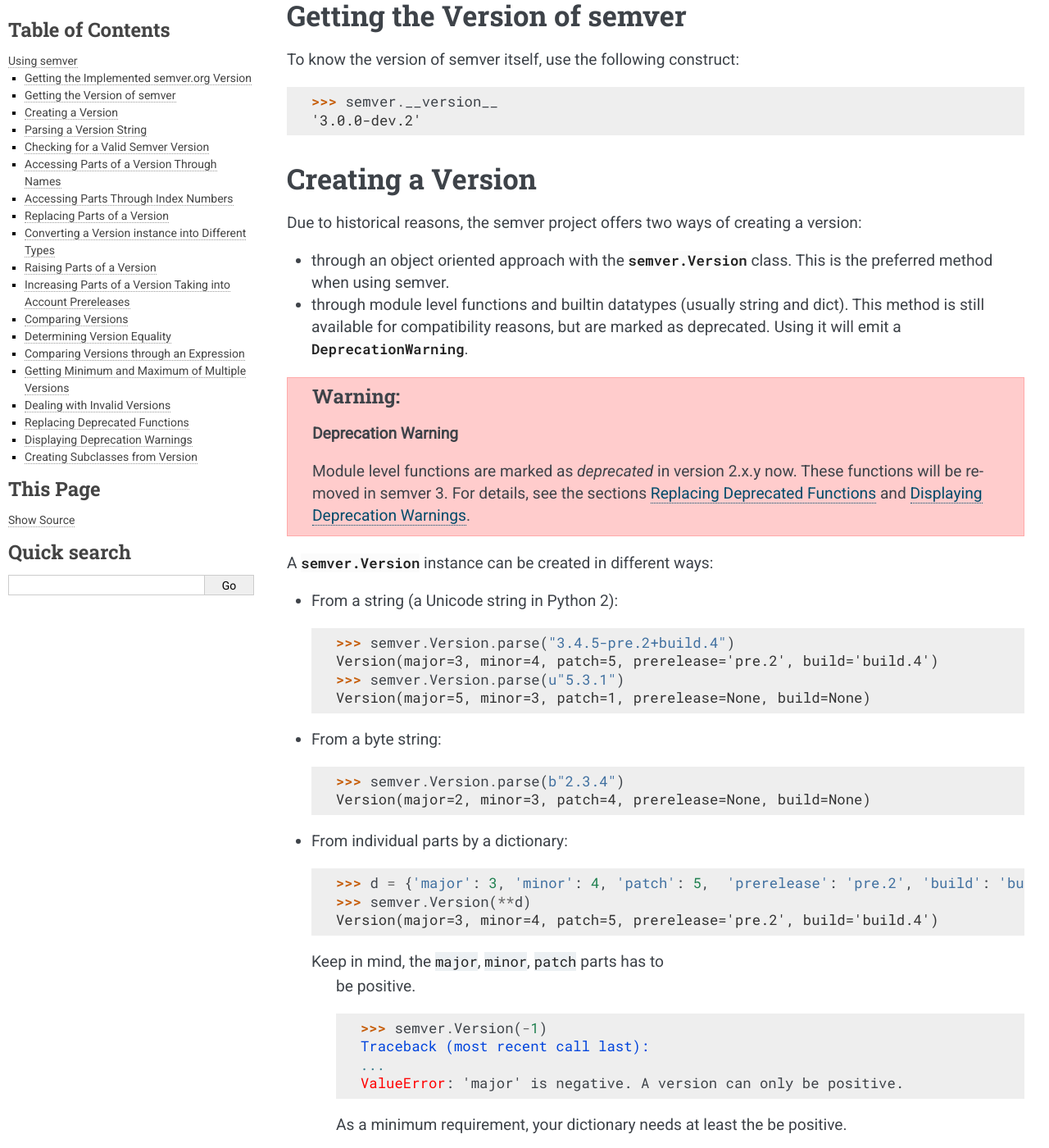
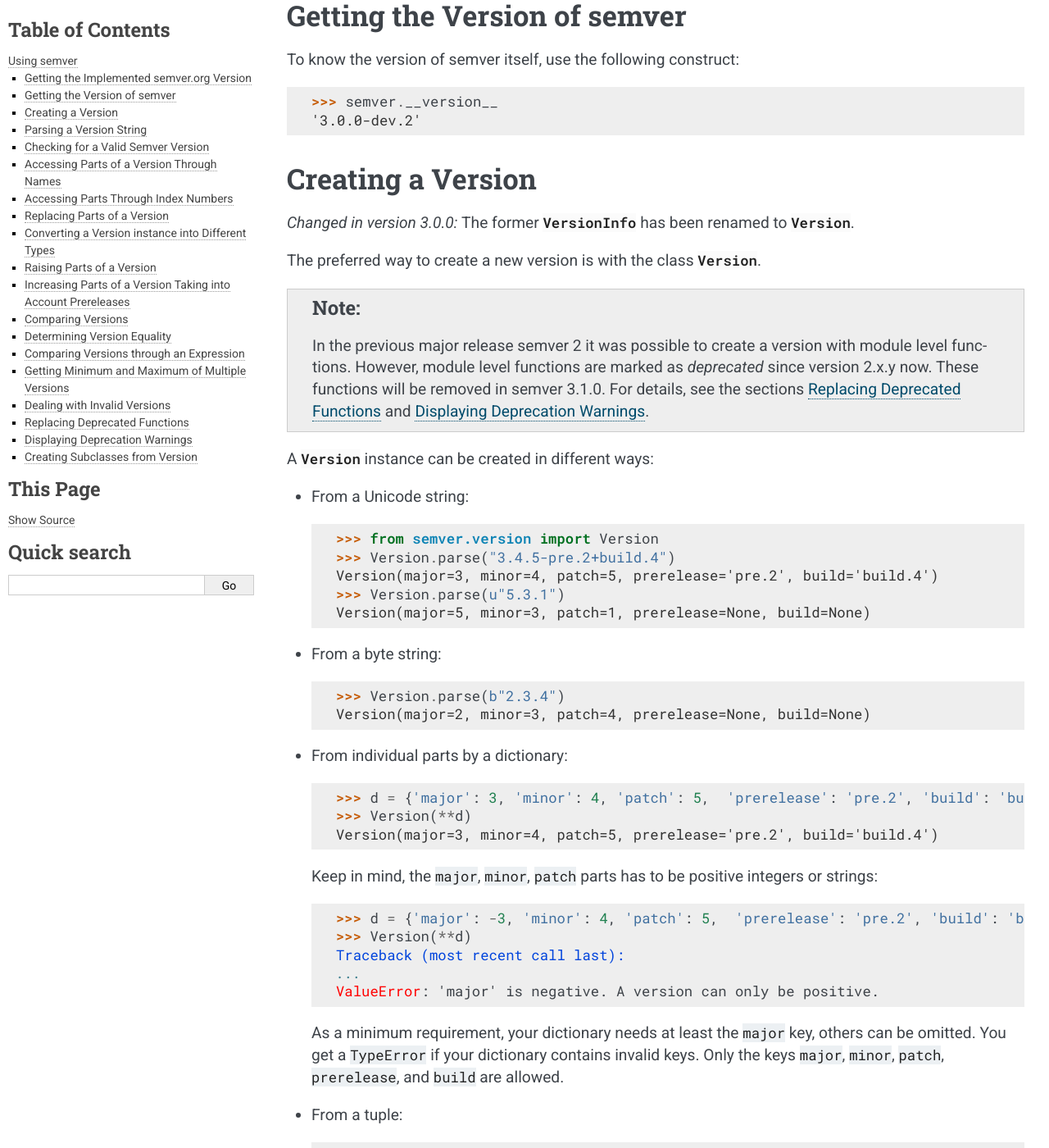
Before and after one commit to python-semver/python-semver, a Sphinx documentation site: the page built from docs/usage.rst, in a window 1280 px wide and 1400 px high, scrolled down 499 px. Shown: the whole window at 82% size. Built offline with Sphinx 7.4.7, drawn with Linux system fonts in a browser that asks for light colours; pages that are not in the unit, such as notebooks, are missing from menus; some of the changed text lies outside the part shown.

Commit message:
Fix #312: Rework Usage section
* Correct :class: directive and use :class:`~semver.version.Version`
* Mention the rename of VersionInfo -> Version class
* Remove semver. prefix in doctests to make examples shorter
* Correct some references to dunder methods like __getitem__, __gt__ etc.
* Use :py:exec: reference to Python exceptions.
* Remove inconsistencies and mention module level function as
  deprecated and discouraged from using
* Make empty super() call in semverwithvprefix.py example
* Add changelog.d file

```diff
--- a/docs/semverwithvprefix.py
+++ b/docs/semverwithvprefix.py
@@ -7,15 +7,13 @@ class SemVerWithVPrefix(Version):
     """
 
     @classmethod
-    def parse(cls, version):
+    def parse(cls, version: str) -> "SemVerWithVPrefix":
         """
         Parse version string to a Version instance.
 
         :param version: version string with "v" or "V" prefix
-        :type version: str
         :raises ValueError: when version does not start with "v" or "V"
         :return: a new instance
-        :rtype: :class:`SemVerWithVPrefix`
         """
         if not version[0] in ("v", "V"):
             raise ValueError(
@@ -23,9 +21,8 @@ class SemVerWithVPrefix(Version):
                     v=version
                 )
             )
-        self = super(SemVerWithVPrefix, cls).parse(version[1:])
-        return self
+        return super().parse(version[1:])
 
-    def __str__(self):
+    def __str__(self) -> str:
         # Reconstruct the tag
-        return "v" + super(SemVerWithVPrefix, self).__str__()
+        return "v" + super().__str__()
--- a/docs/usage.rst
+++ b/docs/usage.rst
@@ -1,7 +1,7 @@
 Using semver
 ============
 
-The ``semver`` module can store a version in the :class:`semver.Version` class.
+The :mod:`semver` module can store a version in the :class:`~semver.version.Version` class.
 For historical reasons, a version can be also stored as a string or dictionary.
 
 Each type can be converted into the other, if the minimum requirements
@@ -32,69 +32,53 @@ To know the version of semver itself, use the following construct::
 Creating a Version
 ------------------
 
-Due to historical reasons, the semver project offers two ways of
-creating a version:
+.. versionchanged:: 3.0.0
 
-* through an object oriented approach with the :class:`semver.Version`
-  class. This is the preferred method when using semver.
+  The former :class:`~semver.version.VersionInfo`
+  has been renamed to :class:`~semver.version.Version`.
 
-* through module level functions and builtin datatypes (usually string
-  and dict).
-  This method is still available for compatibility reasons, but are
-  marked as deprecated. Using it will emit a :class:`DeprecationWarning`.
+The preferred way to create a new version is with the class
+:class:`~semver.version.Version`.
 
+.. note::
 
-.. warning:: **Deprecation Warning**
+   In the previous major release semver 2 it was possible to
+   create a version with module level functions.
+   However, module level functions are marked as *deprecated*
+   since version 2.x.y now.
+   These functions will be removed in semver 3.1.0.
+   For details, see the sections :ref:`sec_replace_deprecated_functions`
+   and :ref:`sec_display_deprecation_warnings`.
 
-    Module level functions are marked as *deprecated* in version 2.x.y now.
-    These functions will be removed in semver 3.
-    For details, see the sections :ref:`sec_replace_deprecated_functions` and
-    :ref:`sec_display_deprecation_warnings`.
+A :class:`~semver.version.Version` instance can be created in different ways:
 
+* From a Unicode string::
 
-A :class:`semver.Version` instance can be created in different ways:
-
-* From a string (a Unicode string in Python 2)::
-
-    >>> semver.Version.parse("3.4.5-pre.2+build.4")
+    >>> from semver.version import Version
+    >>> Version.parse("3.4.5-pre.2+build.4")
     Version(major=3, minor=4, patch=5, prerelease='pre.2', build='build.4')
-    >>> semver.Version.parse(u"5.3.1")
+    >>> Version.parse(u"5.3.1")
     Version(major=5, minor=3, patch=1, prerelease=None, build=None)
 
 * From a byte string::
 
-    >>> semver.Version.parse(b"2.3.4")
+    >>> Version.parse(b"2.3.4")
     Version(major=2, minor=3, patch=4, prerelease=None, build=None)
 
 * From individual parts by a dictionary::
 
     >>> d = {'major': 3, 'minor': 4, 'patch': 5,  'prerelease': 'pre.2', 'build': 'build.4'}
-    >>> semver.Version(**d)
+    >>> Version(**d)
     Version(major=3, minor=4, patch=5, prerelease='pre.2', build='build.4')
 
   Keep in mind, the ``major``, ``minor``, ``patch`` parts has to
-    be positive.
+  be positive integers or strings:
 
-      >>> semver.Version(-1)
+      >>> d = {'major': -3, 'minor': 4, 'patch': 5,  'prerelease': 'pre.2', 'build': 'build.4'}
+      >>> Version(**d)
       Traceback (most recent call last):
       ...
       ValueError: 'major' is negative. A version can only be positive.
-
-    As a minimum requirement, your dictionary needs at least the
-    be positive.
-
-      >>> semver.Version(-1)
-      Traceback (most recent call last):
-      ...
-      ValueError: 'major' is negative. A version can only be positive.
-
-    As a minimum requirement, your dictionary needs at least the
-    be positive.
-
-    >>> semver.Version(-1)
-    Traceback (most recent call last):
-    ...
-    ValueError: 'major' is negative. A version can only be positive.
 
   As a minimum requirement, your dictionary needs at least the ``major``
   key, others can be omitted. You get a ``TypeError`` if your
@@ -105,20 +89,23 @@ A :class:`semver.Version` instance can be created in different ways:
 * From a tuple::
 
     >>> t = (3, 5, 6)
-    >>> semver.Version(*t)
+    >>> Version(*t)
     Version(major=3, minor=5, patch=6, prerelease=None, build=None)
 
   You can pass either an integer or a string for ``major``, ``minor``, or
   ``patch``::
 
-    >>> semver.Version("3", "5", 6)
+    >>> Version("3", "5", 6)
     Version(major=3, minor=5, patch=6, prerelease=None, build=None)
 
-The old, deprecated module level functions are still available. If you
-need them, they return different builtin objects (string and dictionary).
+The old, deprecated module level functions are still available but
+using them are discoraged. They are available to convert old code
+to semver3.
+
+If you need them, they return different builtin objects (string and dictionary).
 Keep in mind, once you have converted a version into a string or dictionary,
 it's an ordinary builtin object. It's not a special version object like
-the :class:`semver.Version` class anymore.
+the :class:`~semver.version.Version` class anymore.
 
 Depending on your use case, the following methods are available:
 
@@ -136,7 +123,7 @@ Depending on your use case, the following methods are available:
     >>> semver.parse("3.4.5-pre.2+build.4")
     OrderedDict([('major', 3), ('minor', 4), ('patch', 5), ('prerelease', 'pre.2'), ('build', 'build.4')])
 
-  If you pass an invalid version string you will get a ``ValueError``::
+  If you pass an invalid version string you will get a :py:exc:`ValueError`::
 
     >>> semver.parse("1.2")
     Traceback (most recent call last):
@@ -148,36 +135,23 @@ Parsing a Version String
 ------------------------
 
 "Parsing" in this context means to identify the different parts in a string.
+Use the function :func:`Version.parse <semver.version.Version.parse>`::
 
-
-* With :func:`semver.parse_version_info`::
-
-    >>> semver.parse_version_info("3.4.5-pre.2+build.4")
+    >>> Version.parse("3.4.5-pre.2+build.4")
     Version(major=3, minor=4, patch=5, prerelease='pre.2', build='build.4')
-
-* With :func:`semver.Version.parse` (basically the same as
-  :func:`semver.parse_version_info`)::
-
-    >>> semver.Version.parse("3.4.5-pre.2+build.4")
-    Version(major=3, minor=4, patch=5, prerelease='pre.2', build='build.4')
-
-* With :func:`semver.parse`::
-
-    >>> semver.parse("3.4.5-pre.2+build.4") == {'major': 3, 'minor': 4, 'patch': 5, 'prerelease': 'pre.2', 'build': 'build.4'}
-    True
 
 
 Checking for a Valid Semver Version
 -----------------------------------
 
 If you need to check a string if it is a valid semver version, use the
-classmethod :func:`semver.Version.isvalid`:
+classmethod :func:`Version.isvalid <semver.version.Version.isvalid>`:
 
 .. code-block:: python
 
-    >>> semver.Version.isvalid("1.0.0")
+    >>> Version.isvalid("1.0.0")
     True
-    >>> semver.Version.isvalid("invalid")
+    >>> Version.isvalid("invalid")
     False
 
 
@@ -186,12 +160,12 @@ classmethod :func:`semver.Version.isvalid`:
 Accessing Parts of a Version Through Names
 ------------------------------------------
 
-The :class:`semver.Version` contains attributes to access the different
+The :class:`~semver.version.Version` class contains attributes to access the different
 parts of a version:
 
 .. code-block:: python
 
-    >>> v = semver.Version.parse("3.4.5-pre.2+build.4")
+    >>> v = Version.parse("3.4.5-pre.2+build.4")
     >>> v.major
     3
     >>> v.minor
@@ -203,8 +177,8 @@ parts of a version:
     >>> v.build
     'build.4'
 
-However, the attributes are read-only. You cannot change an attribute.
-If you do, you get an ``AttributeError``::
+However, the attributes are read-only. You cannot change any of the above attributes.
+If you do, you get an :py:exc:`AttributeError`::
 
     >>> v.minor = 5
     Traceback (most recent call last):
@@ -213,16 +187,16 @@ If you do, you get an ``AttributeError``::
 
 If you need to replace different parts of a version, refer to section :ref:`sec.replace.parts`.
 
-In case you need the different parts of a version stepwise, iterate over the :class:`semver.Version` instance::
+In case you need the different parts of a version stepwise, iterate over the :class:`~semver.version.Version` instance::
 
-    >>> for item in semver.Version.parse("3.4.5-pre.2+build.4"):
+    >>> for item in Version.parse("3.4.5-pre.2+build.4"):
     ...     print(item)
     3
     4
     5
     pre.2
     build.4
-    >>> list(semver.Version.parse("3.4.5-pre.2+build.4"))
+    >>> list(Version.parse("3.4.5-pre.2+build.4"))
     [3, 4, 5, 'pre.2', 'build.4']
 
 
@@ -234,15 +208,15 @@ Accessing Parts Through Index Numbers
 .. versionadded:: 2.10.0
 
 Another way to access parts of a version is to use an index notation. The underlying
-:class:`Version <semver.Version>` object allows to access its data through
-the magic method :func:`__getitem__ <semver.Version.__getitem__>`.
+:class:`~semver.version.Version` object allows to access its data through
+the magic method :func:`~semver.version.Version.__getitem__`.
 
 For example, the ``major`` part can be accessed by index number 0 (zero).
 Likewise the other parts:
 
 .. code-block:: python
 
-    >>> ver = semver.Version.parse("10.3.2-pre.5+build.10")
+    >>> ver = Version.parse("10.3.2-pre.5+build.10")
     >>> ver[0], ver[1], ver[2], ver[3], ver[4]
     (10, 3, 2, 'pre.5', 'build.10')
 
@@ -261,11 +235,11 @@ Or, as an alternative, you can pass a :func:`slice` object:
     >>> ver[sl]
     (10, 3, 2)
 
-Negative numbers or undefined parts raise an :class:`IndexError` exception:
+Negative numbers or undefined parts raise an :py:exc:`IndexError` exception:
 
 .. code-block:: python
 
-    >>> ver = semver.Version.parse("10.3.2")
+    >>> ver = Version.parse("10.3.2")
     >>> ver[3]
     Traceback (most recent call last):
     ...
@@ -281,9 +255,9 @@ Replacing Parts of a Version
 ----------------------------
 
 If you want to replace different parts of a version, but leave other parts
-unmodified, use the function :func:`semver.Version.replace` or :func:`semver.replace`:
+unmodified, use the function :func:`replace <semver.version.Version.replace>`:
 
-* From a :class:`semver.Version` instance::
+* From a :class:`Version <semver.version.Version>` instance::
 
    >>> version = semver.Version.parse("1.4.5-pre.1+build.6")
    >>> version.replace(major=2, minor=2)
@@ -312,25 +286,25 @@ If you pass invalid keys you get an exception::
 Converting a Version instance into Different Types
 ------------------------------------------------------
 
-Sometimes it is needed to convert a :class:`semver.Version` instance into
+Sometimes it is needed to convert a :class:`Version <semver.version.Version>` instance into
 a different type. For example, for displaying or to access all parts.
 
-It is possible to convert a :class:`semver.Version` instance:
+It is possible to convert a :class:`Version <semver.version.Version>` instance:
 
 * Into a string with the builtin function :func:`str`::
 
-    >>> str(semver.Version.parse("3.4.5-pre.2+build.4"))
+    >>> str(Version.parse("3.4.5-pre.2+build.4"))
     '3.4.5-pre.2+build.4'
 
-* Into a dictionary with :func:`semver.Version.to_dict`::
+* Into a dictionary with :func:`to_dict <semver.version.Version.to_dict>`::
 
-    >>> v = semver.Version(major=3, minor=4, patch=5)
+    >>> v = Version(major=3, minor=4, patch=5)
     >>> v.to_dict()
     OrderedDict([('major', 3), ('minor', 4), ('patch', 5), ('prerelease', None), ('build', None)])
 
-* Into a tuple with :func:`semver.Version.to_tuple`::
+* Into a tuple with :func:`to_tuple <semver.version.Version.to_tuple>`::
 
-    >>> v = semver.Version(major=5, minor=4, patch=2)
+    >>> v = Version(major=5, minor=4, patch=2)
     >>> v.to_tuple()
     (5, 4, 2, None, None)
 
@@ -341,27 +315,27 @@ Raising Parts of a Version
 The ``semver`` module contains the following functions to raise parts of
 a version:
 
-* :func:`semver.Version.bump_major`: raises the major part and set all other parts to
+* :func:`Version.bump_major <semver.version.Version.bump_major>`: raises the major part and set all other parts to
   zero. Set ``prerelease`` and ``build`` to ``None``.
-* :func:`semver.Version.bump_minor`: raises the minor part and sets ``patch`` to zero.
+* :func:`Version.bump_minor <semver.version.Version.bump_minor>`: raises the minor part and sets ``patch`` to zero.
   Set ``prerelease`` and ``build`` to ``None``.
-* :func:`semver.Version.bump_patch`: raises the patch part. Set ``prerelease`` and
+* :func:`Version.bump_patch <semver.version.Version.bump_patch>`: raises the patch part. Set ``prerelease`` and
   ``build`` to ``None``.
-* :func:`semver.Version.bump_prerelease`: raises the prerelease part and set
+* :func:`Version.bump_prerelease <semver.version.Version.bump_prerelease>`: raises the prerelease part and set
   ``build`` to ``None``.
-* :func:`semver.Version.bump_build`: raises the build part.
+* :func:`Version.bump_build <semver.version.Version.bump_build>`: raises the build part.
 
 .. code-block:: python
 
-    >>> str(semver.Version.parse("3.4.5-pre.2+build.4").bump_major())
+    >>> str(Version.parse("3.4.5-pre.2+build.4").bump_major())
     '4.0.0'
-    >>> str(semver.Version.parse("3.4.5-pre.2+build.4").bump_minor())
+    >>> str(Version.parse("3.4.5-pre.2+build.4").bump_minor())
     '3.5.0'
-    >>> str(semver.Version.parse("3.4.5-pre.2+build.4").bump_patch())
+    >>> str(Version.parse("3.4.5-pre.2+build.4").bump_patch())
     '3.4.6'
-    >>> str(semver.Version.parse("3.4.5-pre.2+build.4").bump_prerelease())
+    >>> str(Version.parse("3.4.5-pre.2+build.4").bump_prerelease())
     '3.4.5-pre.3'
-    >>> str(semver.Version.parse("3.4.5-pre.2+build.4").bump_build())
+    >>> str(Version.parse("3.4.5-pre.2+build.4").bump_build())
     '3.4.5-pre.2+build.5'
 
 Likewise the module level functions :func:`semver.bump_major`.
@@ -371,23 +345,23 @@ Increasing Parts of a Version Taking into Account Prereleases
 -------------------------------------------------------------
 
 .. versionadded:: 2.10.0
-   Added :func:`semver.Version.next_version`.
+   Added :func:`Version.next_version <semver.version.Version.next_version>`.
 
 If you want to raise your version and take prereleases into account,
-the function :func:`semver.Version.next_version` would perhaps a
-better fit.
+the function :func:`next_version <semver.version.Version.next_version>`
+would perhaps a better fit.
 
 
 .. code-block:: python
 
-    >>> v = semver.Version.parse("3.4.5-pre.2+build.4")
+    >>> v = Version.parse("3.4.5-pre.2+build.4")
     >>> str(v.next_version(part="prerelease"))
     '3.4.5-pre.3'
-    >>> str(semver.Version.parse("3.4.5-pre.2+build.4").next_version(part="patch"))
+    >>> str(Version.parse("3.4.5-pre.2+build.4").next_version(part="patch"))
     '3.4.5'
-    >>> str(semver.Version.parse("3.4.5+build.4").next_version(part="patch"))
+    >>> str(Version.parse("3.4.5+build.4").next_version(part="patch"))
     '3.4.5'
-    >>> str(semver.Version.parse("0.1.4").next_version("prerelease"))
+    >>> str(Version.parse("0.1.4").next_version("prerelease"))
     '0.1.5-rc.1'
 
 
@@ -410,23 +384,23 @@ To compare two versions depends on your type:
   The return value is negative if ``version1 < version2``, zero if
   ``version1 == version2`` and strictly positive if ``version1 > version2``.
 
-* **Two** :class:`semver.Version` **instances**
+* **Two** :class:`Version <semver.version.Version>` **instances**
 
   Use the specific operator. Currently, the operators ``<``,
   ``<=``, ``>``, ``>=``, ``==``, and ``!=`` are supported::
 
-    >>> v1 = semver.Version.parse("3.4.5")
-    >>> v2 = semver.Version.parse("3.5.1")
+    >>> v1 = Version.parse("3.4.5")
+    >>> v2 = Version.parse("3.5.1")
     >>> v1 < v2
     True
     >>> v1 > v2
     False
 
-* **A** :class:`semver.Version` **type and a** :func:`tuple` **or** :func:`list`
+* **A** :class:`Version <semver.version.Version>` **type and a** :func:`tuple` **or** :func:`list`
 
-  Use the operator as with two :class:`semver.Version` types::
+  Use the operator as with two :class:`Version <semver.version.Version>` types::
 
-    >>> v = semver.Version.parse("3.4.5")
+    >>> v = Version.parse("3.4.5")
     >>> v > (1, 0)
     True
     >>> v < [3, 5]
@@ -439,7 +413,7 @@ To compare two versions depends on your type:
     >>> [3, 5] > v
     True
 
-* **A** :class:`semver.Version` **type and a** :func:`str`
+* **A** :class:`Version <semver.version.Version>` **type and a** :func:`str`
 
   You can use also raw strings to compare::
 
@@ -455,14 +429,14 @@ To compare two versions depends on your type:
     >>> "3.5.0" > v
     True
 
-  However, if you compare incomplete strings, you get a :class:`ValueError` exception::
+  However, if you compare incomplete strings, you get a :py:exc:`ValueError` exception::
 
     >>> v > "1.0"
     Traceback (most recent call last):
     ...
     ValueError: 1.0 is not valid SemVer string
 
-* **A** :class:`semver.Version` **type and a** :func:`dict`
+* **A** :class:`Version <semver.version.Version>` **type and a** :func:`dict`
 
   You can also use a dictionary. In contrast to strings, you can have an "incomplete"
   version (as the other parts are set to zero)::
@@ -475,7 +449,7 @@ To compare two versions depends on your type:
    >>> dict(major=1) < v
    True
 
-  If the dictionary contains unknown keys, you get a :class:`TypeError` exception::
+  If the dictionary contains unknown keys, you get a :py:exc:`TypeError` exception::
 
     >>> v > dict(major=1, unknown=42)
     Traceback (most recent call last):
@@ -499,16 +473,16 @@ Version equality means for semver, that major, minor, patch, and prerelease
 parts are equal in both versions you compare. The build part is ignored.
 For example::
 
-    >>> v = semver.Version.parse("1.2.3-rc4+1e4664d")
+    >>> v = Version.parse("1.2.3-rc4+1e4664d")
     >>> v == "1.2.3-rc4+dedbeef"
     True
 
-This also applies when a :class:`semver.Version` is a member of a set, or a
+This also applies when a :class:`Version <semver.version.Version>` is a member of a set, or a
 dictionary key::
 
     >>> d = {}
-    >>> v1 = semver.Version.parse("1.2.3-rc4+1e4664d")
-    >>> v2 = semver.Version.parse("1.2.3-rc4+dedbeef")
+    >>> v1 = Version.parse("1.2.3-rc4+1e4664d")
+    >>> v2 = Version.parse("1.2.3-rc4+dedbeef")
     >>> d[v1] = 1
     >>> d[v2]
     1
@@ -554,34 +528,36 @@ Getting Minimum and Maximum of Multiple Versions
    The functions :func:`semver.max_ver` and :func:`semver.min_ver` are deprecated in
    favor of their builtin counterparts :func:`max` and :func:`min`.
 
-Since :class:`semver.Version` implements :func:`__gt__()` and :func:`__lt__()`, it can be used with builtins requiring
+Since :class:`Version <semver.version.Version>` implements
+:func:`__gt__ <semver.version.Version.__gt__>` and
+:func:`__lt__ <semver.version.Version.__lt__>`, it can be used with builtins requiring:
 
 .. code-block:: python
 
-    >>> max([semver.Version(0, 1, 0), semver.Version(0, 2, 0), semver.Version(0, 1, 3)])
+    >>> max([Version(0, 1, 0), Version(0, 2, 0), Version(0, 1, 3)])
     Version(major=0, minor=2, patch=0, prerelease=None, build=None)
-    >>> min([semver.Version(0, 1, 0), semver.Version(0, 2, 0), semver.Version(0, 1, 3)])
+    >>> min([Version(0, 1, 0), Version(0, 2, 0), Version(0, 1, 3)])
     Version(major=0, minor=1, patch=0, prerelease=None, build=None)
 
 Incidentally, using :func:`map`, you can get the min or max version of any number of versions of the same type
-(convertible to :class:`semver.Version`).
+(convertible to :class:`Version <semver.version.Version>`).
 
 For example, here are the maximum and minimum versions of a list of version strings:
 
 .. code-block:: python
 
-    >>> str(max(map(semver.Version.parse, ['1.1.0', '1.2.0', '2.1.0', '0.5.10', '0.4.99'])))
+    >>> str(max(map(Version.parse, ['1.1.0', '1.2.0', '2.1.0', '0.5.10', '0.4.99'])))
     '2.1.0'
-    >>> str(min(map(semver.Version.parse, ['1.1.0', '1.2.0', '2.1.0', '0.5.10', '0.4.99'])))
+    >>> str(min(map(Version.parse, ['1.1.0', '1.2.0', '2.1.0', '0.5.10', '0.4.99'])))
     '0.4.99'
 
 And the same can be done with tuples:
 
 .. code-block:: python
 
-    >>> max(map(lambda v: semver.Version(*v), [(1, 1, 0), (1, 2, 0), (2, 1, 0), (0, 5, 10), (0, 4, 99)])).to_tuple()
+    >>> max(map(lambda v: Version(*v), [(1, 1, 0), (1, 2, 0), (2, 1, 0), (0, 5, 10), (0, 4, 99)])).to_tuple()
     (2, 1, 0, None, None)
-    >>> min(map(lambda v: semver.Version(*v), [(1, 1, 0), (1, 2, 0), (2, 1, 0), (0, 5, 10), (0, 4, 99)])).to_tuple()
+    >>> min(map(lambda v: Version(*v), [(1, 1, 0), (1, 2, 0), (2, 1, 0), (0, 5, 10), (0, 4, 99)])).to_tuple()
     (0, 4, 99, None, None)
 
 For dictionaries, it is very similar to finding the max version tuple: see :ref:`sec.convert.versions`.
@@ -616,7 +592,7 @@ information and returns a tuple with two items:
    :language: python
 
 
-The function returns a *tuple*, containing a :class:`Version`
+The function returns a *tuple*, containing a :class:`Version <semver.version.Version>`
 instance or None as the first element and the rest as the second element.
 The second element (the rest) can be used to make further adjustments.
 
@@ -649,7 +625,7 @@ them with code which is compatible for future versions:
 
 * :func:`semver.bump_major`, :func:`semver.bump_minor`, :func:`semver.bump_patch`, :func:`semver.bump_prerelease`, :func:`semver.bump_build`
 
-  Replace them with the respective methods of the :class:`semver.Version`
+  Replace them with the respective methods of the :class:`Version <semver.version.Version>`
   class.
   For example, the function :func:`semver.bump_major` is replaced by
   :func:`semver.Version.bump_major` and calling the ``str(versionobject)``:
@@ -657,7 +633,7 @@ them with code which is compatible for future versions:
   .. code-block:: python
 
      >>> s1 = semver.bump_major("3.4.5")
-     >>> s2 = str(semver.Version.parse("3.4.5").bump_major())
+     >>> s2 = str(Version.parse("3.4.5").bump_major())
      >>> s1 == s2
      True
 
@@ -681,7 +657,7 @@ them with code which is compatible for future versions:
   .. code-block:: python
 
      >>> s1 = semver.format_version(5, 4, 3, 'pre.2', 'build.1')
-     >>> s2 = str(semver.Version(5, 4, 3, 'pre.2', 'build.1'))
+     >>> s2 = str(Version(5, 4, 3, 'pre.2', 'build.1'))
      >>> s1 == s2
      True
 
@@ -692,7 +668,7 @@ them with code which is compatible for future versions:
   .. code-block:: python
 
      >>> s1 = semver.max_ver("1.2.3", "1.2.4")
-     >>> s2 = str(max(map(semver.Version.parse, ("1.2.3", "1.2.4"))))
+     >>> s2 = str(max(map(Version.parse, ("1.2.3", "1.2.4"))))
      >>> s1 == s2
      True
 
@@ -703,7 +679,7 @@ them with code which is compatible for future versions:
   .. code-block:: python
 
      >>> s1 = semver.min_ver("1.2.3", "1.2.4")
-     >>> s2 = str(min(map(semver.Version.parse, ("1.2.3", "1.2.4"))))
+     >>> s2 = str(min(map(Version.parse, ("1.2.3", "1.2.4"))))
      >>> s1 == s2
      True
 
@@ -715,7 +691,7 @@ them with code which is compatible for future versions:
   .. code-block:: python
 
      >>> v1 = semver.parse("1.2.3")
-     >>> v2 = semver.Version.parse("1.2.3").to_dict()
+     >>> v2 = Version.parse("1.2.3").to_dict()
      >>> v1 == v2
      True
 
@@ -726,7 +702,7 @@ them with code which is compatible for future versions:
   .. code-block:: python
 
      >>> v1 = semver.parse_version_info("3.4.5")
-     >>> v2 = semver.Version.parse("3.4.5")
+     >>> v2 = Version.parse("3.4.5")
      >>> v1 == v2
      True
 
@@ -737,7 +713,7 @@ them with code which is compatible for future versions:
   .. code-block:: python
 
      >>> s1 = semver.replace("1.2.3", major=2, patch=10)
-     >>> s2 = str(semver.Version.parse('1.2.3').replace(major=2, patch=10))
+     >>> s2 = str(Version.parse('1.2.3').replace(major=2, patch=10))
      >>> s1 == s2
      True
 
@@ -785,7 +761,7 @@ Creating Subclasses from Version
 
 If you do not like creating functions to modify the behavior of semver
 (as shown in section :ref:`sec_dealing_with_invalid_versions`), you can
-also create a subclass of the :class:`Version` class.
+also create a subclass of the :class:`Version <semver.version.Version>` class.
 
 For example, if you want to output a "v" prefix before a version,
 but the other behavior is the same, use the following code:
```
Also changed, not shown: CHANGELOG.rst (+53 -0 lines), changelog.d/312.doc.rst (added, +11 -0 lines).
